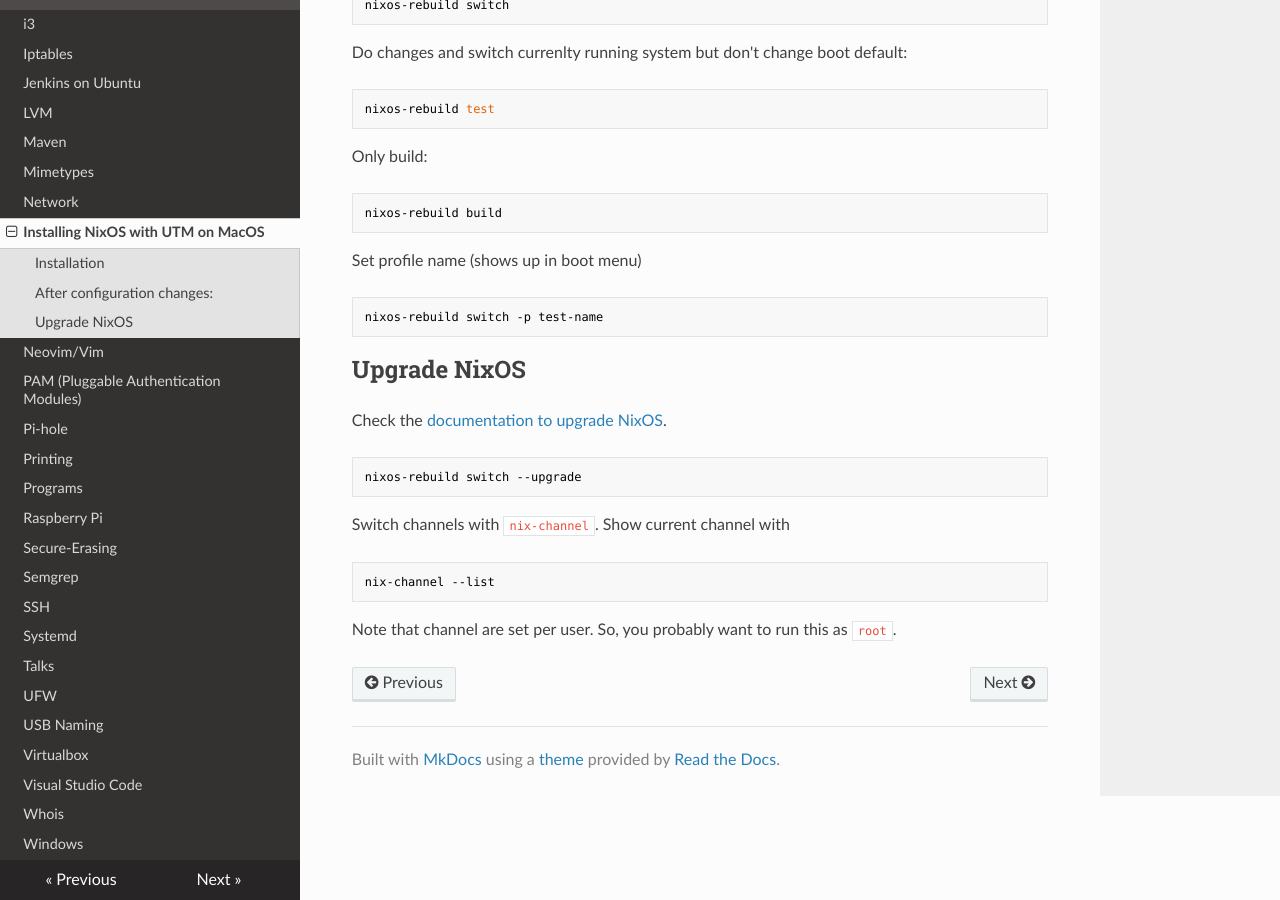
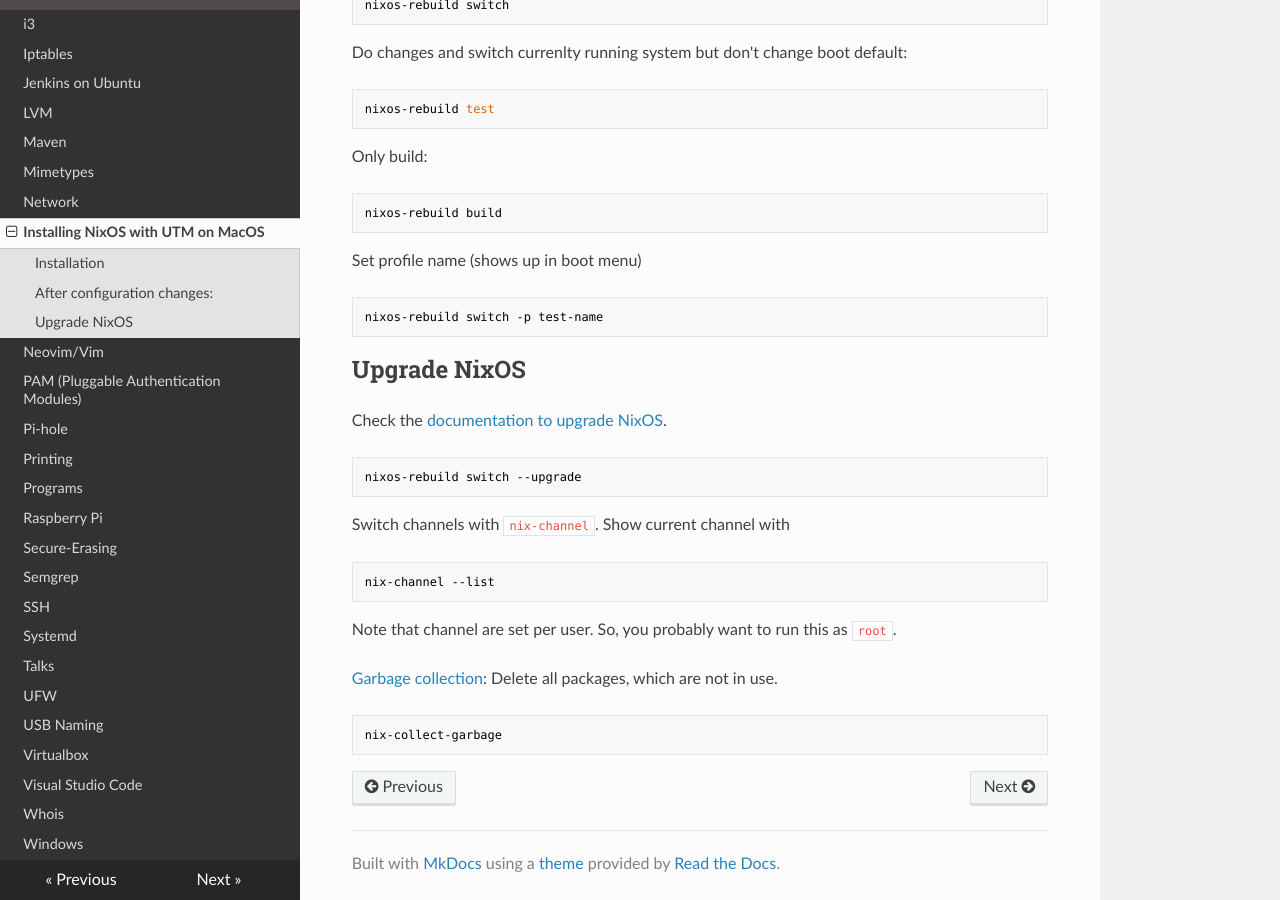
Before and after one commit to Maaxxs/wiki, an MkDocs documentation site: the page built from docs/nixos.md, in a window 1280 px wide and 900 px high, scrolled down 3099 px. Built offline with MkDocs 1.6.1, drawn with Linux system fonts in a browser that asks for light colours; nearby versions of some CDN libraries.

Commit message:
Add cmd for garbagbe collection

````diff
--- a/docs/nixos.md
+++ b/docs/nixos.md
@@ -205,7 +205,6 @@ Set profile name (shows up in boot menu)
 nixos-rebuild switch -p test-name
 ```
 
-
 ## Upgrade NixOS
 
 Check the [documentation to upgrade NixOS](https://nixos.org/manual/nixos/stable/index.html#sec-upgrading).
@@ -221,3 +220,10 @@ nix-channel --list
 ```
 
 Note that channel are set per user. So, you probably want to run this as `root`.
+
+[Garbage
+collection](https://nixos.org/manual/nix/stable/introduction.html#garbage-collection):
+Delete all packages, which are not in use.
+```sh
+nix-collect-garbage
+```
````
